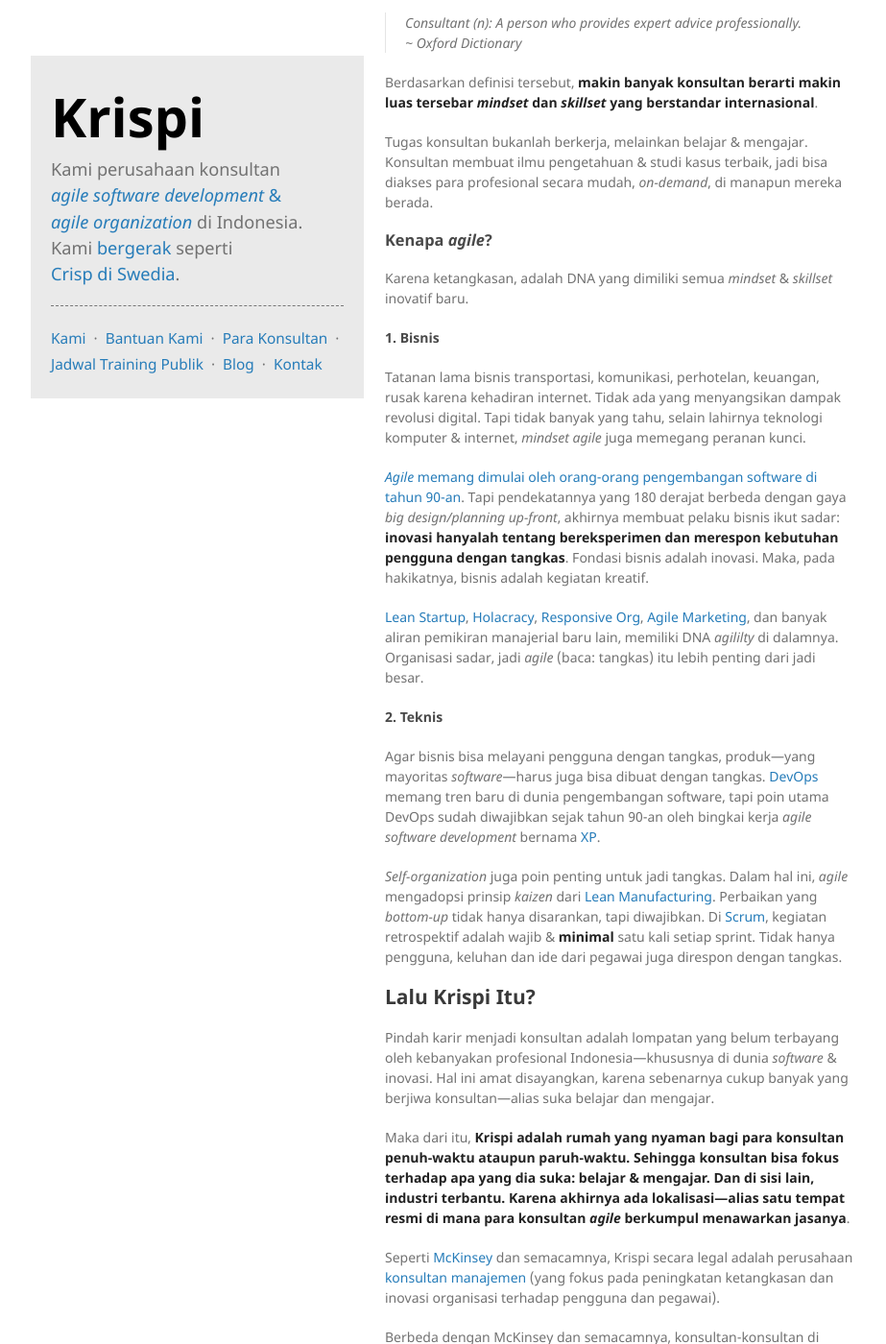
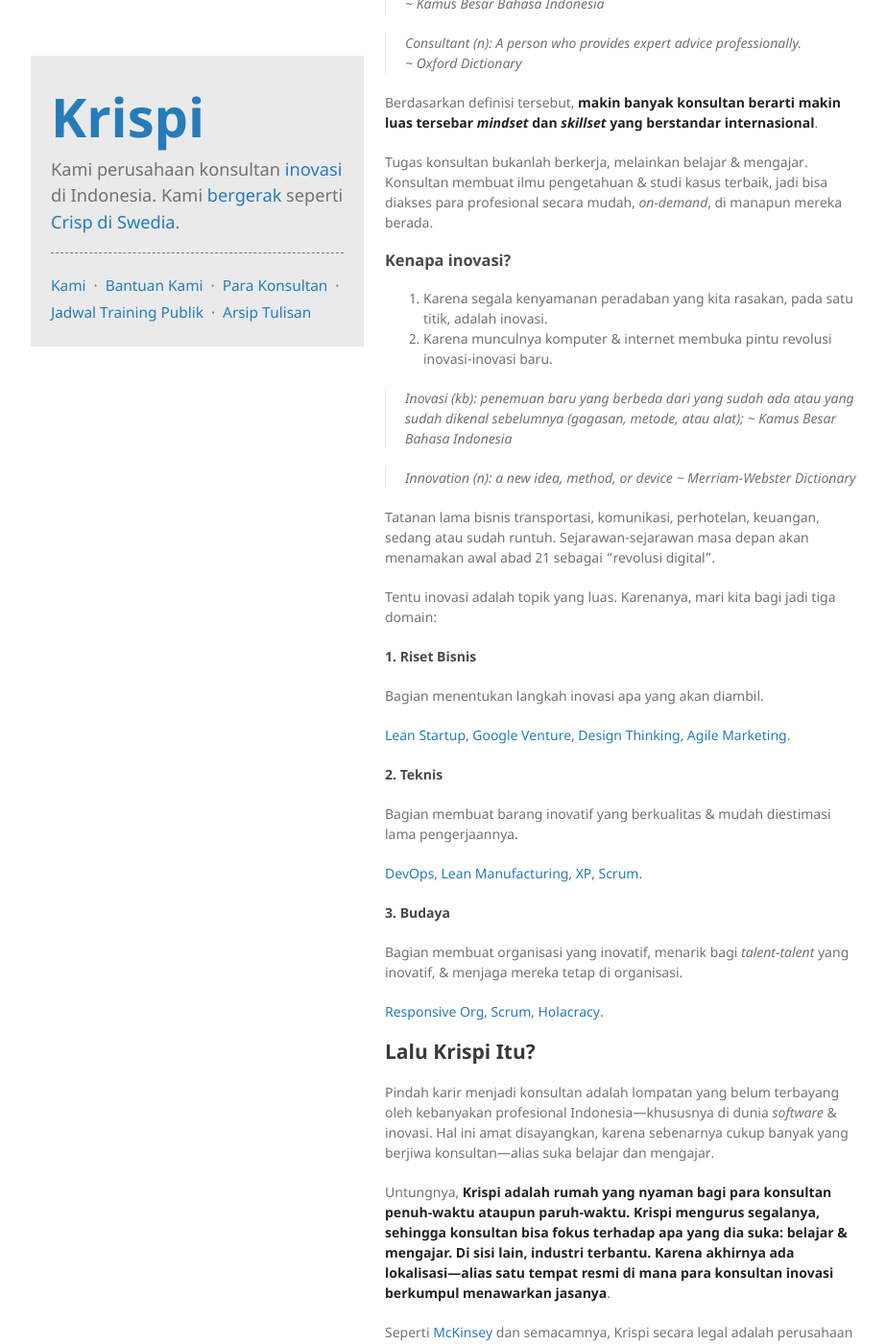
Before and after one commit to krispi-id/krispi-id.github.io, a Jekyll site: the page built from pages/tentang-kami.md, in a window 1280 px wide and 1400 px high, scrolled down 759 px. Shown: the whole window at 96% size, without its empty margins (178-1101 px from the left). Built offline with Jekyll 4.4.1, drawn with Linux system fonts in a browser that asks for light colours; some of the changed text lies outside the part shown.

Commit message:
some stuffs

```diff
--- a/_layouts/default.html
+++ b/_layouts/default.html
@@ -15,10 +15,10 @@
     <div class="wrapper">
 
       <header>
-        <span class="site-title">{{ site.title }}</span>
-        <div class="description">Kami perusahaan konsultan <a href="{{ '/tentang-kami#kenapa-agile' }}"><em style="white-space: nowrap;">agile software development</em> &amp; <em style="white-space: nowrap;">agile organization</em></a> di Indonesia. Kami <a href="http://dna.crisp.se/docs/index.html" target="_blank">bergerak</a> seperti <a style="white-space: nowrap;" href="https://www.crisp.se" target="_blank">Crisp di Swedia</a>.</div>
+        <span class="site-title"><a href="/">{{ site.title }}</a></span>
+        <div class="description">Kami perusahaan konsultan <a href="{{ '/tentang-kami#kenapa-inovasi' }}">inovasi</a> di Indonesia. Kami <a href="http://dna.crisp.se/docs/index.html" target="_blank">bergerak</a> seperti <a style="white-space: nowrap;" href="https://www.crisp.se" target="_blank">Crisp di Swedia</a>.</div>
         <nav>
-          <a href="{{ '/tentang-kami' }}">Kami</a>  &nbsp;&middot;&nbsp; <a href="{{ '/bantuan-kami' }}">Bantuan Kami</a> &nbsp;&middot;&nbsp; <a href="{{ '/konsultan' }}">Para Konsultan</a> &nbsp;&middot;&nbsp; <a href="#">Jadwal Training Publik</a> &nbsp;&middot;&nbsp; <a href="#">Blog</a> &nbsp;&middot;&nbsp; <a href="#">Kontak</a>
+          <a href="{{ '/tentang-kami' }}">Kami</a> &nbsp;&middot;&nbsp; <a href="{{ '/bantuan-kami' }}">Bantuan Kami</a> &nbsp;&middot;&nbsp; <a href="{{ '/konsultan' }}">Para Konsultan</a> &nbsp;&middot;&nbsp; <a href="{{ '/jadwal-training-publik' }}">Jadwal Training Publik</a> &nbsp;&middot;&nbsp; <a href="{{ '/arsip' }}">Arsip Tulisan</a>
         </nav>
       </header>
 
--- a/pages/tentang-kami.md
+++ b/pages/tentang-kami.md
@@ -13,13 +13,13 @@
 Hiperbola? Tidak. Di era inovasi digital ini, fenomenanya cukup jelas:
 
 - Banyak posisi CTO perusahaan inovatif lokal dipegang oleh orang asing (di tahun 2017: Bukalapak, Gojek, Tokopedia).
-- Di tengah lonjakan kebutuhan industri untuk dipercepat inovasinya, sepanjang 2009 sampai 2017 **bangsa Indonesia hanya bisa melahirkan dua** konsultan Scrum yang penuh-waktu: Joshua Partogi & Rizky Syaiful.
+- Di tengah lonjakan kebutuhan industri untuk dipercepat inovasinya, sepanjang 2009 sampai 2017 **bangsa Indonesia hanya bisa melahirkan dua** konsultan Scrum yang penuh-waktu: Joshua Partogi & Rizky Syaiful. (FYI, Scrum adalah salah satu bingkai kerja untuk membuat software inovatif).
 
-Tentu di sini kita bicara agregat (baca: rata-rata), bukan beberapa kasus pencilan. Dalam urusan inovasi, orang Indonesia relatif kekurangan *mindset* & *skillset*.
+**Dalam urusan inovasi, orang Indonesia relatif kekurangan *mindset* & *skillset*.** Tentu di sini kita bicara agregat (baca: rata-rata), bukan beberapa kasus pencilan.
 
 ## Bagaimana Solusinya?
 
-Konsultan *agile* harus diperbanyak.
+Konsultan inovasi harus diperbanyak.
 
 ### Kenapa konsultan?
 
@@ -35,32 +35,47 @@
 
 Tugas konsultan bukanlah berkerja, melainkan belajar & mengajar. Konsultan membuat ilmu pengetahuan & studi kasus terbaik, jadi bisa diakses para profesional secara mudah, *on-demand*, di manapun mereka berada.
 
-### Kenapa *agile*?<a name="kenapa-agile"></a>
+### Kenapa inovasi?
 
-Karena ketangkasan, adalah DNA yang dimiliki semua *mindset* & *skillset* inovatif baru.
+1. Karena segala kenyamanan peradaban yang kita rasakan, pada satu titik, adalah inovasi.
+2. Karena munculnya komputer & internet membuka pintu revolusi inovasi-inovasi baru.
 
-#### 1. Bisnis
+> Inovasi (kb): penemuan baru yang berbeda dari yang sudah ada atau yang sudah dikenal sebelumnya (gagasan, metode, atau alat);
+> ~ Kamus Besar Bahasa Indonesia
 
-Tatanan lama bisnis transportasi, komunikasi, perhotelan, keuangan, rusak karena kehadiran internet. Tidak ada yang menyangsikan dampak revolusi digital. Tapi tidak banyak yang tahu, selain lahirnya teknologi komputer & internet, *mindset agile* juga memegang peranan kunci.
+> Innovation (n): a new idea, method, or device
+> ~ Merriam-Webster Dictionary
 
-[*Agile* memang dimulai oleh orang-orang pengembangan software di tahun 90-an](http://agilemanifesto.org/). Tapi pendekatannya yang 180 derajat berbeda dengan gaya *big design/planning up-front*, akhirnya membuat pelaku bisnis ikut sadar: **inovasi hanyalah tentang bereksperimen dan merespon kebutuhan pengguna dengan tangkas**. Fondasi bisnis adalah inovasi. Maka, pada hakikatnya, bisnis adalah kegiatan kreatif.
+Tatanan lama bisnis transportasi, komunikasi, perhotelan, keuangan, sedang atau sudah runtuh. Sejarawan-sejarawan masa depan akan menamakan awal abad 21 sebagai "revolusi digital".
 
-[Lean Startup](http://theleanstartup.com/), [Holacracy](http://www.holacracy.org/), [Responsive Org](http://www.responsive.org/manifesto), [Agile Marketing](http://agilemarketingmanifesto.org/), dan banyak aliran pemikiran manajerial baru lain, memiliki DNA *agililty* di dalamnya. Organisasi sadar, jadi *agile* (baca: tangkas) itu lebih penting dari jadi besar.
+Tentu inovasi adalah topik yang luas. Karenanya, mari kita bagi jadi tiga domain:
+
+#### 1. Riset Bisnis
+
+Bagian menentukan langkah inovasi apa yang akan diambil.
+
+[Lean Startup](http://theleanstartup.com/), [Google Venture](http://www.gv.com/sprint/), [Design Thinking](https://www.ideou.com/pages/design-thinking), [Agile Marketing](http://agilemarketingmanifesto.org/).
 
 #### 2. Teknis
 
-Agar bisnis bisa melayani pengguna dengan tangkas, produk&mdash;yang mayoritas *software*&mdash;harus juga bisa dibuat dengan tangkas. [DevOps](https://en.wikipedia.org/wiki/DevOps) memang tren baru di dunia pengembangan software, tapi poin utama DevOps sudah diwajibkan sejak tahun 90-an oleh bingkai kerja *agile software development* bernama [XP](http://www.extremeprogramming.org/).
+Bagian membuat barang inovatif yang berkualitas & mudah diestimasi lama pengerjaannya.
 
-*Self-organization* juga poin penting untuk jadi tangkas. Dalam hal ini, *agile* mengadopsi prinsip *kaizen* dari [Lean Manufacturing](https://en.wikipedia.org/wiki/Lean_manufacturing). Perbaikan yang *bottom-up* tidak hanya disarankan, tapi diwajibkan. Di [Scrum](http://www.scrumguides.org/), kegiatan retrospektif adalah wajib & **minimal** satu kali setiap sprint. Tidak hanya pengguna, keluhan dan ide dari pegawai juga direspon dengan tangkas.
+[DevOps](https://en.wikipedia.org/wiki/DevOps), [Lean Manufacturing](https://en.wikipedia.org/wiki/Lean_manufacturing), [XP](http://www.extremeprogramming.org/), [Scrum](http://www.scrumguides.org/).
+
+#### 3. Budaya
+
+Bagian membuat organisasi yang inovatif, menarik bagi *talent-talent* yang inovatif, &amp; menjaga mereka tetap di organisasi.
+
+[Responsive Org](http://www.responsive.org/manifesto), [Scrum](http://www.scrumguides.org/), [Holacracy](http://www.holacracy.org/).
 
 ## Lalu Krispi Itu?
 
 Pindah karir menjadi konsultan adalah lompatan yang belum terbayang oleh kebanyakan profesional Indonesia&mdash;khususnya di dunia *software* & inovasi. Hal ini amat disayangkan, karena sebenarnya cukup banyak yang berjiwa konsultan&mdash;alias suka belajar dan mengajar.
 
-Maka dari itu, **Krispi adalah rumah yang nyaman bagi para konsultan penuh-waktu ataupun paruh-waktu. Sehingga konsultan bisa fokus terhadap apa yang dia suka: belajar & mengajar. Dan di sisi lain, industri terbantu. Karena akhirnya ada lokalisasi&mdash;alias satu tempat resmi di mana para konsultan *agile* berkumpul menawarkan jasanya**.
+Untungnya, **Krispi adalah rumah yang nyaman bagi para konsultan penuh-waktu ataupun paruh-waktu. Krispi mengurus segalanya, sehingga konsultan bisa fokus terhadap apa yang dia suka: belajar & mengajar. Di sisi lain, industri terbantu. Karena akhirnya ada lokalisasi&mdash;alias satu tempat resmi di mana para konsultan inovasi berkumpul menawarkan jasanya**.
 
 Seperti [McKinsey](https://en.wikipedia.org/wiki/McKinsey_%26_Company) dan semacamnya, Krispi secara legal adalah perusahaan [konsultan manajemen](https://en.wikipedia.org/wiki/Management_consulting) (yang fokus pada peningkatan ketangkasan dan inovasi organisasi terhadap pengguna dan pegawai).
 
-Berbeda dengan McKinsey dan semacamnya, konsultan-konsultan di Krispi bergerak secara otonom dan *flat* tanpa hirarki. Cara kerja tersebut [diadopsi](http://dna.crisp.se/docs/index.html) dari perusahaan serupa di Swedia&mdash;yang bukan kebetulan&mdash;bernama [Crisp](https://www.crisp.se). ;)
+Berbeda dengan McKinsey dan semacamnya, konsultan-konsultan di Krispi bergerak secara otonom dan *flat* tanpa hirarki. Sebagai sebuah lembaga, Krispi non-profit. Cara kerja tersebut [diadopsi](http://dna.crisp.se/docs/index.html) dari perusahaan serupa di Swedia&mdash;yang bukan kebetulan&mdash;bernama [Crisp](https://www.crisp.se). ;)
 
 Semoga **semua** profesional di Indonesia memiliki akses ke *mindset* & *skillset* inovasi terbaik di dunia. Saat ini, Krispi sedang mewujudkannya.
```
Also changed, not shown: _posts/training/2017-07-29-tes.md (added, +9 -0 lines), index.html (added, +36 -0 lines), pages/blog.html (added, +32 -0 lines), pages/jadwal-training-publik.md (added, +22 -0 lines), pages/konsultan.md (+12 -2 lines), 1 other file.
